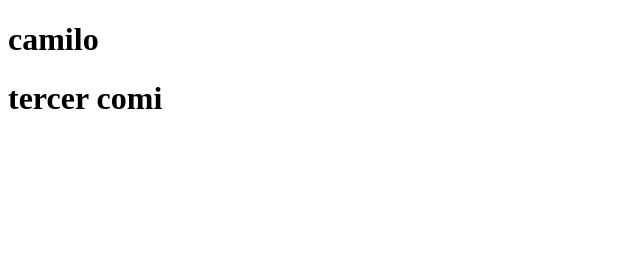
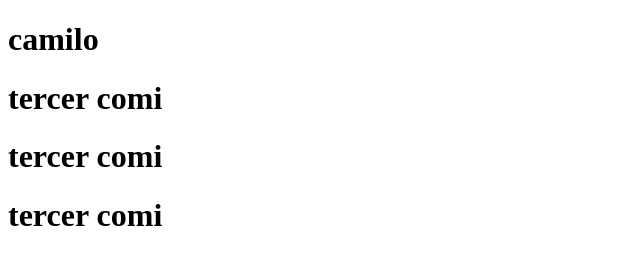
Before and after one commit to EiderCamiloMorenoSilva/camilo-moe, a plain HTML site: page index.html in a window 1280 px wide. Shown: the whole page, without its empty margins (0-640 px from the left). Drawn offline with Linux system fonts and the light colour scheme.

Commit message:
cuarto commit

```diff
--- a/index.html
+++ b/index.html
@@ -9,6 +9,8 @@
 <body>
     <h1>camilo</h1>
     <h1>tercer comi</h1>
+    <h1>tercer comi</h1>
+    <h1>tercer comi</h1>
 
 </body>
 </html>
```
